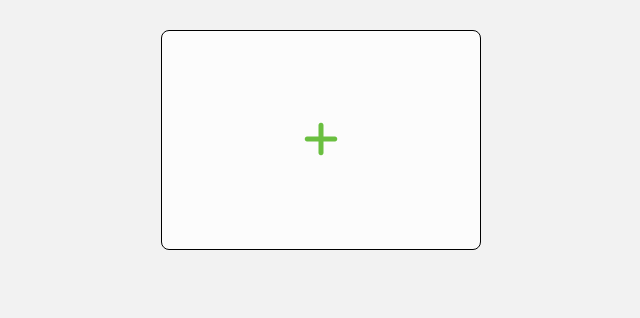
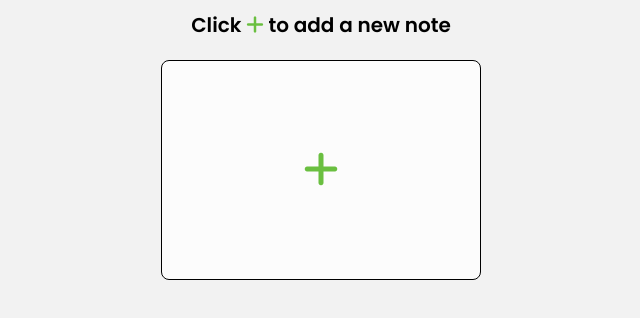
Before and after one commit to IAmPissed/notes-app, a plain HTML site: page public/index.html in a window 1280 px wide. Shown: the whole page, without its empty margins (319-959 px from the left). Drawn offline with Linux system fonts and the light colour scheme.

Commit message:
add hint message

```diff
--- a/public/css/styles.css
+++ b/public/css/styles.css
@@ -25,7 +25,10 @@ body {
 }
 #app {
 	width: min(95vw, 100rem);
-	margin: 3rem auto;
+	margin: 1rem auto 3rem auto;
+}
+.hint {
+	text-align: center;
 }
 .overlay {
 	--scale: 0;
@@ -44,6 +47,7 @@ body {
 	justify-content: center;
 	gap: 2rem;
 	padding-bottom: 3rem;
+	margin-top: 2rem;
 }
 .card {
 	width: 100%;
@@ -70,9 +74,11 @@ body {
 }
 .add-note-btn {
 	font-size: 4rem;
-	color: hsl(100, 50%, 50%);
 	width: 100%;
 	height: 100%;
+}
+.fa-plus {
+	color: hsl(100, 50%, 50%);
 }
 .add-note-btn > i {
 	pointer-events: none;
@@ -212,7 +218,7 @@ body {
 	--padding-x: 1rem;
 	--padding-y: 0.5rem;
 	--scale: 0;
-	width: min(60vw, 50rem);
+	width: min(70vw, 55rem);
 	height: 30rem;
 	display: flex;
 	flex-direction: column;
--- a/public/index.html
+++ b/public/index.html
@@ -26,6 +26,9 @@
 	</head>
 	<body>
 		<div id="app">
+			<h1 class="hint">
+				Click <i class="fa-solid fa-plus"></i> to add a new note
+			</h1>
 			<div class="overlay" data-overlay></div>
 
 			<section class="notes-list" data-notes-list>
```
